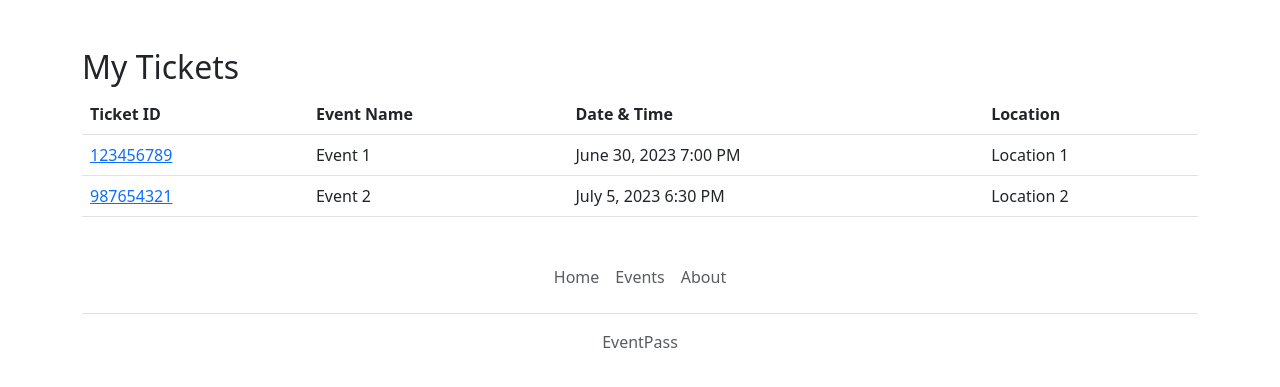
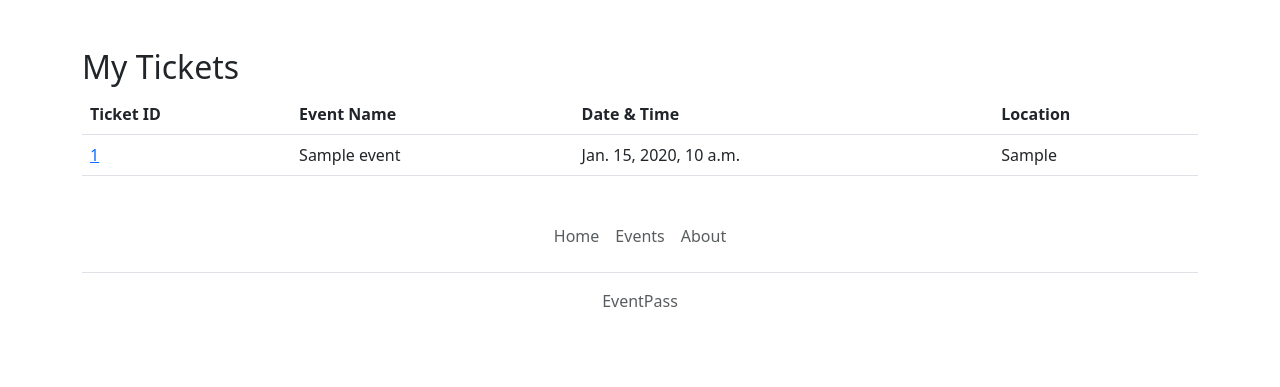
Before and after one commit to arv1nd-s/eventpass, a Django app: page /my-tickets/ in a window 1280 px wide. Shown: the part 87-474 px from the top of the page. Run offline with Django 4.2, Linux system fonts and the light colour scheme; a user stored in the database is signed in; tables that the repository leaves empty hold one stand-in row (values such as "Sample post").

Commit message:
buy ticket | view my tickets

```diff
--- a/eventpass/urls.py
+++ b/eventpass/urls.py
@@ -39,6 +39,8 @@ urlpatterns = [
 
     path('create-event/', createEvent, name='CreateEvent'),
 
+    path('buy-ticket/', buyTicket, name='BuyTicket'),
+
     path('my-tickets/', myTicketsList, name='MyTickets'),
 
     path('ticket/', showTicket, name='Ticket'),
--- a/eventpassApp/templates/mytickets.html
+++ b/eventpassApp/templates/mytickets.html
@@ -13,19 +13,14 @@
             </tr>
         </thead>
         <tbody>
+            {% for ticket in tickets_data %}
             <tr>
-                <td><a href="/ticket/">123456789</a></td>
-                <td>Event 1</td>
-                <td>June 30, 2023 7:00 PM</td>
-                <td>Location 1</td>
+                <td><a href="/ticket?id={{ ticket.id }}">{{ ticket.id }}</a></td>
+                <td>{{ ticket.event_name }}</td>
+                <td>{{ ticket.dateTime }}</td>
+                <td>{{ ticket.location }}</td>
             </tr>
-            <tr>
-                <td><a href="/ticket/">987654321</a></td>
-                <td>Event 2</td>
-                <td>July 5, 2023 6:30 PM</td>
-                <td>Location 2</td>
-            </tr>
-            <!-- Add more rows as needed -->
+            {% endfor %}
         </tbody>
     </table>
 </div>
--- a/eventpassApp/templates/view_event.html
+++ b/eventpassApp/templates/view_event.html
@@ -30,8 +30,8 @@
                 <div class="card text-center">
                     <h6 class="card-header text-primary">Buy Ticket</h6>
                     <!-- <h3 class="price">{{ event.ticket_price }}</h3> -->
-                    <h3 class="price">$ XX</h3>
-                    <button class="btn btn-success rounded-pill btn-sm align-self-center" href="" style="width:70%">Buy Now</button>
+                    <h3 class="price">$ {{ event.ticket_price }}</h3>
+                    <a href="/buy-ticket?id={{ event.id }}"><button class="btn btn-success rounded-pill btn-sm align-self-center" style="width:70%">Buy Now</button></a>
                 </div>
             </div>
         </div>
--- a/eventpassApp/views.py
+++ b/eventpassApp/views.py
@@ -1,6 +1,6 @@
 from django.shortcuts import render, redirect
 from django.http import HttpResponse
-from .models import Event
+from .models import Event, Booking
 from django.contrib.auth.models import User
 from django.contrib.auth import authenticate, login, logout
 from django.contrib import messages
@@ -111,10 +111,25 @@ def createEvent(request):
 
 
 def myTicketsList(request):
-    # get the userid
-    # for that userid get the tickets record
-    # pass to the template
-    return render(request, 'mytickets.html')
+    if request.user.is_authenticated:
+        # get the userid
+        user_id = request.user.id
+        # for that userid get the tickets record
+        ticket_records = Booking.objects.filter(user_id=user_id)
+        tickets_data = []
+        for t_record in ticket_records:
+            ticket = {}
+            event_record = t_record.event_id
+            ticket['id'] = t_record.id
+            ticket['event_name'] = event_record.title
+            ticket['dateTime'] = event_record.starts_at
+            ticket['location'] = event_record.city
+            tickets_data.append(ticket)
+
+        # pass to the template
+        return render(request, 'mytickets.html', context={'tickets_data': tickets_data})
+    else:
+        return redirect('/login')
 
 
 def showTicket(request):
@@ -159,3 +174,18 @@ def viewEvent(request):
         return render(request, 'view_event.html', context={'event': event, 'organizer': organizer})
     else:
         return HttpResponse(status=204)
+
+def buyTicket(request):
+    if request.user.is_authenticated:
+        event_id = request.GET.get('id')
+
+        event_record = Event.objects.get(id=event_id)
+        user_record = User.objects.get(id=request.user.id)
+        Booking.objects.create(
+            event_id=event_record,
+            user_id=user_record
+        )
+        return redirect('/my-tickets')
+
+    else:
+        return redirect('/login')
```
